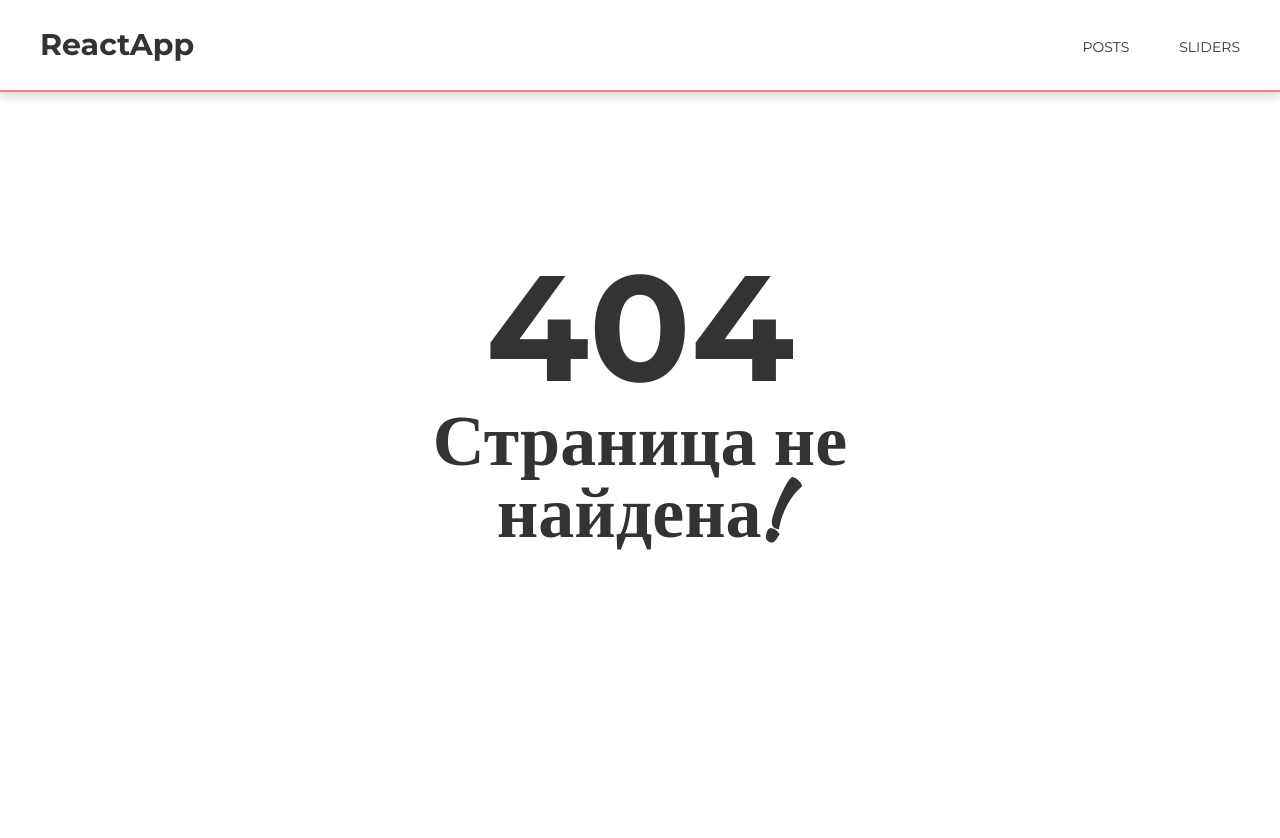
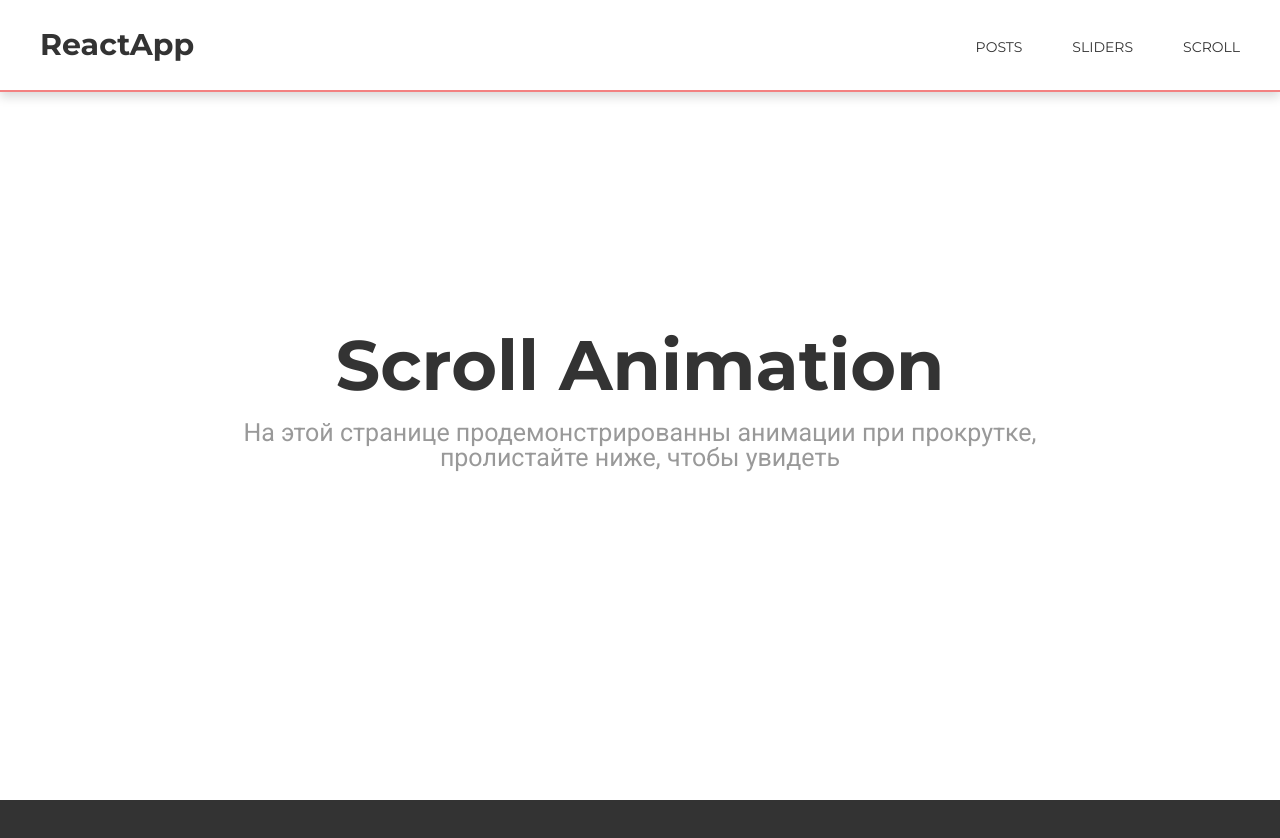
Before and after one commit to LightScrool/react-app, a React (Create React App) app: page /scroll in a window 1280 px wide. Before the commit this address had no page. Shown: the top 838 px of the page. Before the commit the page ends 800 px from the top, so only its background shows below. Built offline with nearby package versions, Linux system fonts and the light colour scheme.

Commit message:
scroll page created, prepared to work with scroll

```diff
--- /dev/null
+++ b/src/Components/AboutScroll.jsx
@@ -0,0 +1,20 @@
+import React from 'react';
+import "../styles/AboutScroll.scss"
+import Container from "./UI/Container/Container";
+
+const AboutScroll = ({text}) => {
+    return (
+        <div className="AboutScroll">
+            <Container>
+                <div className="AboutScroll__inner">
+                    <h1 className="AboutScroll__title">Scroll Animation</h1>
+                    <div className="AboutScroll__text">
+                        {text ?? ""}
+                    </div>
+                </div>
+            </Container>
+        </div>
+    );
+};
+
+export default AboutScroll;
--- /dev/null
+++ b/src/Components/ScrollObject.jsx
@@ -0,0 +1,17 @@
+import React from 'react';
+import "../styles/ScrollObject.scss"
+import Container from "./UI/Container/Container";
+
+const ScrollObject = () => {
+    return (
+        <div className="ScrollObject">
+            <Container>
+                <div className="ScrollObject__inner">
+                    <h1 className="ScrollObject__sample _onScreen">Sample</h1>
+                </div>
+            </Container>
+        </div>
+    );
+};
+
+export default ScrollObject;
--- /dev/null
+++ b/src/Pages/ScrollPage/ScrollPage.jsx
@@ -0,0 +1,18 @@
+import React from 'react';
+import './ScrollPage.scss';
+import AboutScroll from "../../Components/AboutScroll";
+import ScrollObject from "../../Components/ScrollObject";
+
+const ScrollPage = () => {
+    return (
+        <div className="ScrollPage">
+            <AboutScroll
+                text="На этой странице продемонстрированны анимации при прокрутке, пролистайте ниже, чтобы увидеть"
+            />
+            <ScrollObject/>
+            <AboutScroll/>
+        </div>
+    );
+};
+
+export default ScrollPage;
--- /dev/null
+++ b/src/Pages/ScrollPage/ScrollPage.scss
@@ -0,0 +1,3 @@
+.ScrollPage{
+
+}
--- a/src/routes.js
+++ b/src/routes.js
@@ -4,6 +4,7 @@ import SinglePostPage from "./Pages/SinglePostPage/SinglePostPage";
 import SlidersPage from "./Pages/SlidersPage/SlidersPage";
 import PageNotFound from "./Pages/PageNotFound/PageNotFound";
 import TestPage from "./Pages/TestPage/TestPage";
+import ScrollPage from "./Pages/ScrollPage/ScrollPage";
 
 const ROUTES = [
     {path: "/", exact: true, element: <MainPage/>},
@@ -11,12 +12,14 @@ const ROUTES = [
     {path: "/test", exact: true, element: <TestPage/>},
     {path: "/posts/:id", exact: true, element: <SinglePostPage/>},
     {path: "/sliders", exact: true, element: <SlidersPage/>},
+    {path: "/scroll", exact: true, element: <ScrollPage/>},
     {path: "*", exact: false, element: <PageNotFound/>}
 ];
 
 const ROUTES_IN_NAVIGATION = [
     {path: "/posts", name: "Posts"},
     {path: "/sliders", name: "Sliders"},
+    {path: "/scroll", name: "Scroll"},
 ];
 
 export default ROUTES;
--- /dev/null
+++ b/src/styles/AboutScroll.scss
@@ -0,0 +1,30 @@
+.AboutScroll{
+    height: 100vh;
+
+    &__inner{
+        display: flex;
+        flex-direction: column;
+        justify-content: center;
+        align-items: center;
+
+        height: 100%;
+    }
+
+    &__title{
+        font-family: 'Montserrat', sans-serif;
+        font-weight: 700;
+        font-size: 70px;
+        color: #333;
+
+        margin-bottom: 20px;
+    }
+
+    &__text{
+        font-family: 'Roboto', sans-serif;
+        font-size: 25px;
+        color: #999;
+        text-align: center;
+
+        max-width: 800px;
+    }
+}
--- /dev/null
+++ b/src/styles/ScrollObject.scss
@@ -0,0 +1,27 @@
+.ScrollObject{
+    height: 100vh;
+    background-color: #333;
+
+    &__inner{
+        display: flex;
+        justify-content: center;
+        align-items: center;
+
+        position: absolute;
+        top: 50%;
+        left: 50%;
+        transform: translateX(-50%);
+
+        ._onScreen{
+            position: sticky;
+            transform: none;
+        }
+    }
+
+    &__sample{
+        font-family: 'Montserrat', sans-serif;
+        font-weight: 700;
+        font-size: 150px;
+        color: #fff;
+    }
+}
```
